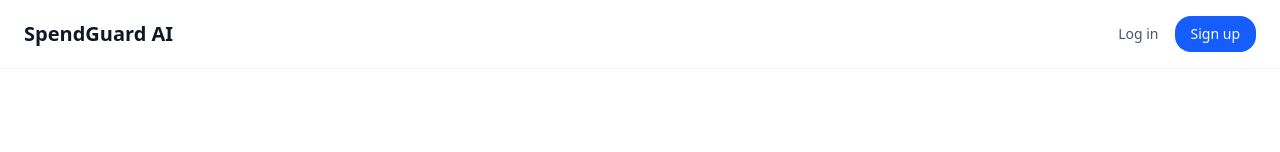
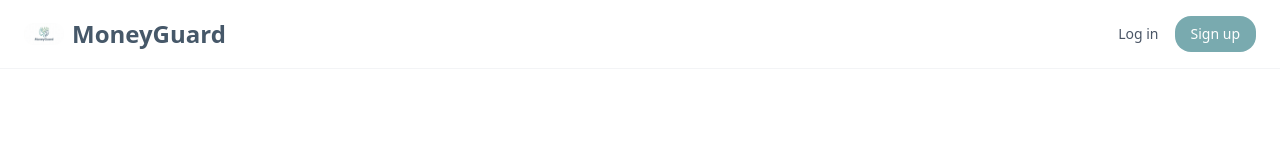
Before and after one commit to plmmzoe/moneyguard, a Next.js app: page / in a window 1280 px wide. Shown: the top 152 px of the page. Built offline with nearby package versions, Linux system fonts and the light colour scheme; no server answers.

Commit message:
Update logo and theme

```diff
--- a/src/app/layout.tsx
+++ b/src/app/layout.tsx
@@ -10,6 +10,15 @@ export const metadata: Metadata = {
   title: 'AeroEdit',
   description:
     'AeroEdit is a powerful team design collaboration app and image editor. With plans for businesses of all sizes, streamline your workflow with real-time collaboration, advanced editing tools, and seamless project management.',
+  icons: {
+    icon: [
+      {
+        url: '/assets/logo/logo.png',
+        sizes: '32x32',
+        type: 'image/png',
+      },
+    ],
+  },
 };
 
 export default function RootLayout({
@@ -18,7 +27,7 @@ export default function RootLayout({
   children: ReactNode;
 }>) {
   return (
-    <html lang="en" className={'min-h-full dark'}>
+    <html lang="en" className="min-h-full">
       <body>
         {children}
         <Toaster />
--- a/src/components/home/header/header.tsx
+++ b/src/components/home/header/header.tsx
@@ -2,6 +2,7 @@
 
 import { User } from '@supabase/supabase-js';
 import { LogOut } from 'lucide-react';
+import Image from 'next/image';
 import Link from 'next/link';
 
 import { signOut } from '@/app/login/actions';
@@ -15,9 +16,17 @@ export default function Header({ user }: Props) {
   return (
     <nav className="bg-white border-b border-gray-100">
       <div className="mx-auto max-w-7xl px-6 py-4 flex items-center justify-between">
-        <div className="flex items-center">
-          <Link href="/" className="text-xl font-bold text-gray-900">
-            SpendGuard AI
+        <div className="flex items-center gap-2">
+          <Link href="/" className="flex items-center gap-2">
+            <Image
+              src="/assets/logo/logo.png"
+              alt="MoneyGuard"
+              width={40}
+              height={40}
+              className="rounded-xl"
+              priority
+            />
+            <span className="text-2xl font-bold text-[#465869]">MoneyGuard</span>
           </Link>
         </div>
         <div className="flex items-center gap-4">
@@ -63,7 +72,7 @@ export default function Header({ user }: Props) {
               </Link>
               <Link
                 href="/signup"
-                className="px-4 py-2 text-sm font-medium text-white bg-blue-600 rounded-lg hover:bg-blue-700 transition-colors"
+                className="px-4 py-2 text-sm font-medium text-primary-foreground bg-primary rounded-lg hover:bg-primary/90 transition-colors"
               >
                 Sign up
               </Link>
--- a/src/components/home/home-page.tsx
+++ b/src/components/home/home-page.tsx
@@ -78,13 +78,13 @@ export function HomePage() {
               <>
                 <Link
                   href="/dashboard"
-                  className="px-8 py-3 bg-blue-600 text-white font-medium rounded-lg hover:bg-blue-700 transition-colors w-full sm:w-auto text-center"
+                  className="px-8 py-3 bg-primary text-primary-foreground font-medium rounded-lg hover:bg-primary/90 transition-colors w-full sm:w-auto text-center"
                 >
                   Dashboard
                 </Link>
                 <Link
                   href="/analyze"
-                  className="px-8 py-3 bg-white text-blue-600 border border-blue-600 font-medium rounded-lg hover:bg-blue-50 transition-colors w-full sm:w-auto text-center"
+                  className="px-8 py-3 bg-white text-primary border border-primary font-medium rounded-lg hover:bg-primary/5 transition-colors w-full sm:w-auto text-center"
                 >
                   New Analysis
                 </Link>
@@ -93,13 +93,13 @@ export function HomePage() {
               <>
                 <Link
                   href="/login"
-                  className="px-8 py-3 bg-blue-600 text-white font-medium rounded-lg hover:bg-blue-700 transition-colors w-full sm:w-auto text-center"
+                  className="px-8 py-3 bg-primary text-primary-foreground font-medium rounded-lg hover:bg-primary/90 transition-colors w-full sm:w-auto text-center"
                 >
                   Log in
                 </Link>
                 <Link
                   href="/signup"
-                  className="px-8 py-3 bg-white text-blue-600 border border-blue-600 font-medium rounded-lg hover:bg-blue-50 transition-colors w-full sm:w-auto text-center"
+                  className="px-8 py-3 bg-white text-primary border border-primary font-medium rounded-lg hover:bg-primary/5 transition-colors w-full sm:w-auto text-center"
                 >
                   Sign up
                 </Link>
--- a/src/components/ui/button.tsx
+++ b/src/components/ui/button.tsx
@@ -11,8 +11,8 @@ const buttonVariants = cva(
       variant: {
         default: 'bg-primary text-primary-foreground hover:bg-primary/90',
         destructive: 'bg-destructive text-destructive-foreground hover:bg-destructive/90',
-        outline: 'border border-input bg-background hover:bg-accent hover:text-accent-foreground',
-        secondary: 'relative bg-[#fcfcfc33] text-white secondary-button-animation disabled:bg-[#191A1A]',
+        outline: 'border border-input bg-background text-foreground hover:bg-accent hover:text-accent-foreground',
+        secondary: 'relative bg-secondary text-secondary-foreground secondary-button-animation disabled:bg-muted',
         ghost: 'hover:bg-accent hover:text-accent-foreground',
         link: 'text-primary underline-offset-4 hover:underline',
       },
--- a/src/components/ui/loading-bar.tsx
+++ b/src/components/ui/loading-bar.tsx
@@ -16,7 +16,7 @@ const LoadingBar = ({ percent }:{percent:number}) => {
       value={progress}
     >
       <Progress.Indicator
-        className="ease-[cubic-bezier(0.65, 0, 0.35, 1)] size-full bg-blue-950 transition-transform duration-[660ms]"
+        className="ease-[cubic-bezier(0.65, 0, 0.35, 1)] size-full bg-primary transition-transform duration-[660ms]"
         style={{ transform: `translateX(-${100 - progress}%)` }}
       />
     </Progress.Root>
--- a/src/styles/globals.css
+++ b/src/styles/globals.css
@@ -5,25 +5,34 @@
 @custom-variant dark (&:is(.dark *));
 
 :root {
-  --background: hsl(0 0% 100%);
-  --foreground: hsl(240 5% 96%);
-  --card: hsl(0 0% 100%);
-  --card-foreground: hsl(222.2 84% 4.9%);
-  --popover: hsl(0 0% 100%);
-  --popover-foreground: hsl(222.2 84% 4.9%);
-  --primary: hsl(222.2 47.4% 11.2%);
-  --primary-foreground: hsl(240 5% 96%);
-  --secondary: hsl(210 40% 96.1%);
-  --secondary-foreground: hsl(222.2 47.4% 11.2%);
-  --muted: hsl(210 40% 96.1%);
-  --muted-foreground: hsl(215.4 16.3% 46.9%);
-  --accent: hsl(210 40% 96.1%);
-  --accent-foreground: hsl(222.2 47.4% 11.2%);
+  /* Light theme based on MoneyGuard palette */
+  --background: #ffffff;
+  --foreground: #465869; /* main dark text */
+
+  --card: #ffffff;
+  --card-foreground: #465869;
+
+  --popover: #ffffff;
+  --popover-foreground: #465869;
+
+  --primary: #79aaaf; /* main primary */
+  --primary-foreground: #ffffff;
+
+  --secondary: #9ebca5;
+  --secondary-foreground: #465869;
+
+  --muted: #f3f6f7;
+  --muted-foreground: #668192;
+
+  --accent: #77afac;
+  --accent-foreground: #465869;
+
   --destructive: hsl(0 84.2% 60.2%);
   --destructive-foreground: hsl(210 40% 98%);
-  --border: hsl(194 9% 28%);
-  --input: hsl(214.3 31.8% 91.4%);
-  --ring: hsl(222.2 84% 4.9%);
+
+  --border: #668192;
+  --input: #e3edf0;
+  --ring: #79aaaf;
   --radius: 16px;
   --chart-1: hsl(12 76% 61%);
   --chart-2: hsl(173 58% 39%);
```
Also changed, not shown: public/assets/logo/logo.png (added).
